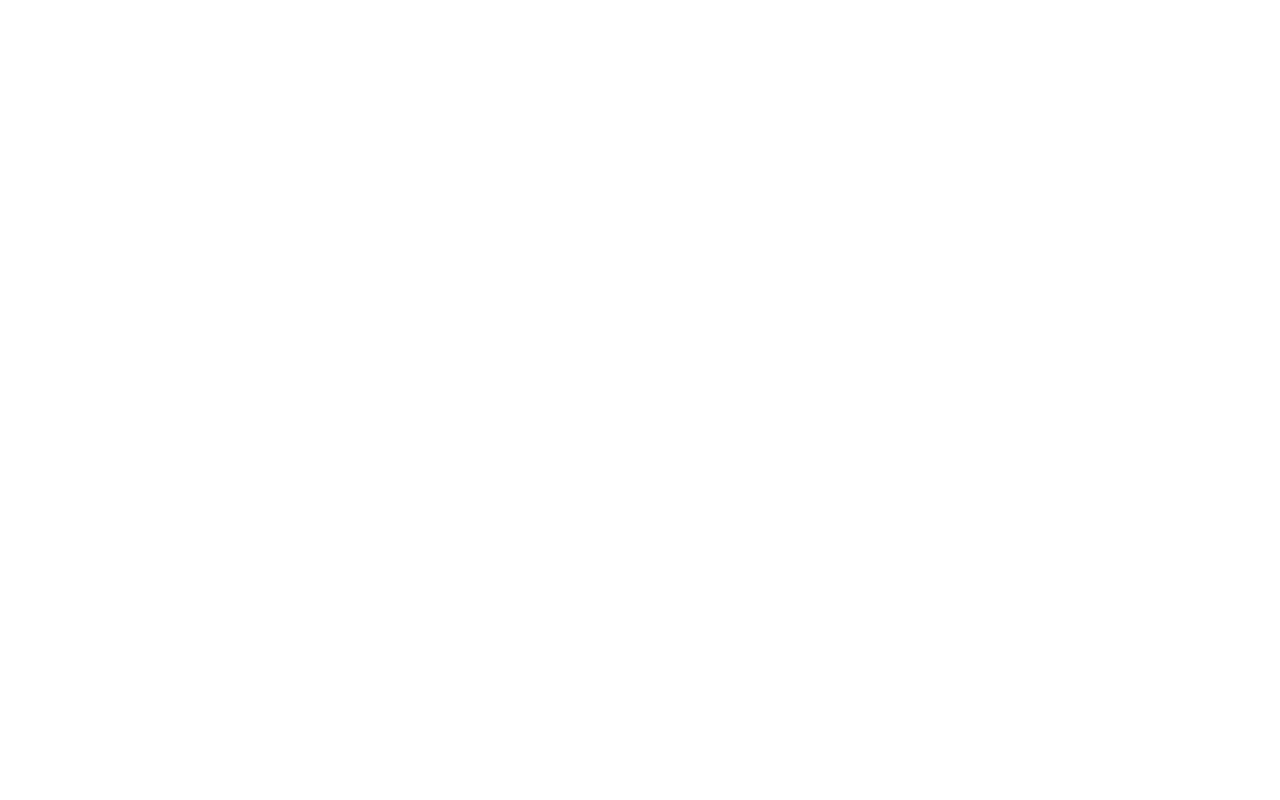
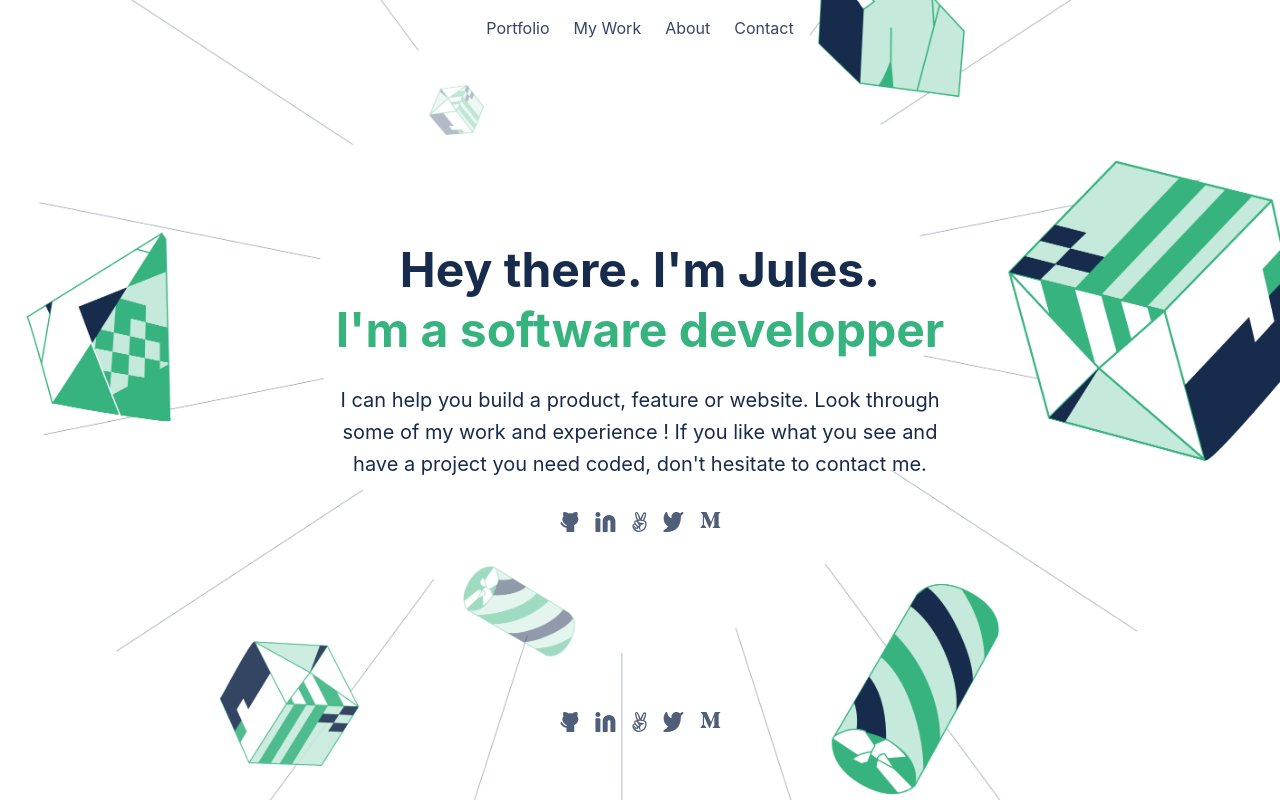
Before and after one commit to ElTijolo/Portfolio, a plain HTML site: page index.html in a window 1280 px wide. Drawn offline with Linux system fonts and the light colour scheme.

Commit message:
Header + Footer + Intro(only missing button)

```diff
--- a/index.html
+++ b/index.html
@@ -3,9 +3,40 @@
 <head>
     <meta charset="UTF-8">
     <meta name="viewport" content="width=device-width, initial-scale=1.0">
-    <title>Document</title>
+    <title>Portfolio</title>
+    <link rel="stylesheet" href="style.css">
 </head>
-<body>
-
-</body>
+    <header>
+        <div><a href="#portfolio">Portfolio</a></div>
+        <div><a href="#work">My Work</a></div>
+        <div><a href="#about">About</a></div>
+        <div><a href="#contact">Contact</a></div>
+    </header>
+    <body>
+        <section id="portfolio">
+           <div id="intro">
+            Hey there. I'm Jules.
+            <br>
+            <span>I'm a software developper</span>
+           </div>
+           <div id="subintro">I can help you build a product, feature or website. Look through some of my work and experience ! If you like what you see and have a project you need coded, don't hesitate to contact me.</div>
+           <div id="social">
+                <a href="https://www.github.com"><img src="github.svg" alt=""></a>
+                <a href="https://www.linkedin.com"><img src="linkding.svg" alt=""></a>
+                <a href="https://www.angellist.com"><img src="angellist.svg" alt=""></a>
+                <a href="https://www.x.com"><img src="twitter.svg" alt=""></a>
+                <a href="https://www.medium.com"><img src="medium.svg" alt=""></a>
+            </div>
+        </section>
+        <section id="work"></section>
+        <section id="about"></section>
+        <section id="Contact"></section>
+    </body>
+    <footer>
+        <a href="https://www.github.com"><img src="github.svg" alt=""></a>
+        <a href="https://www.linkedin.com"><img src="linkding.svg" alt=""></a>
+        <a href="https://www.angellist.com"><img src="angellist.svg" alt=""></a>
+        <a href="https://www.x.com"><img src="twitter.svg" alt=""></a>
+        <a href="https://www.medium.com"><img src="medium.svg" alt=""></a>
+    </footer>
 </html>
--- /dev/null
+++ b/style.css
@@ -0,0 +1,75 @@
+header {
+    display: flex;
+    justify-content: center;
+    flex-direction: row;
+    height:72px;
+    font-family: 'Inter';
+}
+
+header > div {
+    padding-top: 10px;
+    padding-bottom: 10px;
+    padding-left: 12px;
+    padding-right: 12px;
+    gap: 10px;
+}
+
+a:hover {
+    color:#344563;
+}
+
+a {
+    text-decoration: none;
+}
+
+a {
+    color:#344563;
+}
+
+body {
+    font-family: 'Inter';
+    display: flex;
+    flex-direction: column;
+    align-items: center;
+    background-image: url("desktop/illustration-head-line.png");
+    background-position: top;
+    background-repeat:no-repeat;
+    background-size: cover;
+    color:#172b4d;
+}
+
+footer, #social {
+    display: flex;
+    justify-content: center;
+    flex-direction: row;
+}
+
+footer > a, #social > a {
+    padding: 8px;
+}
+
+#portfolio {
+    display: flex;
+    flex-direction: column;
+    padding-top: 160px;
+    padding-bottom: 160px;
+    gap:24px;
+    width: 50%;
+}
+
+#intro {
+    font-size: 48px;
+    font-weight: bold;
+    text-align: center;
+    line-height: 60px;
+}
+
+#intro > span {
+    color:#36b37e;
+}
+
+#subintro {
+    font-size: 20px;
+    text-align: center;
+    line-height: 32px;
+}
```
